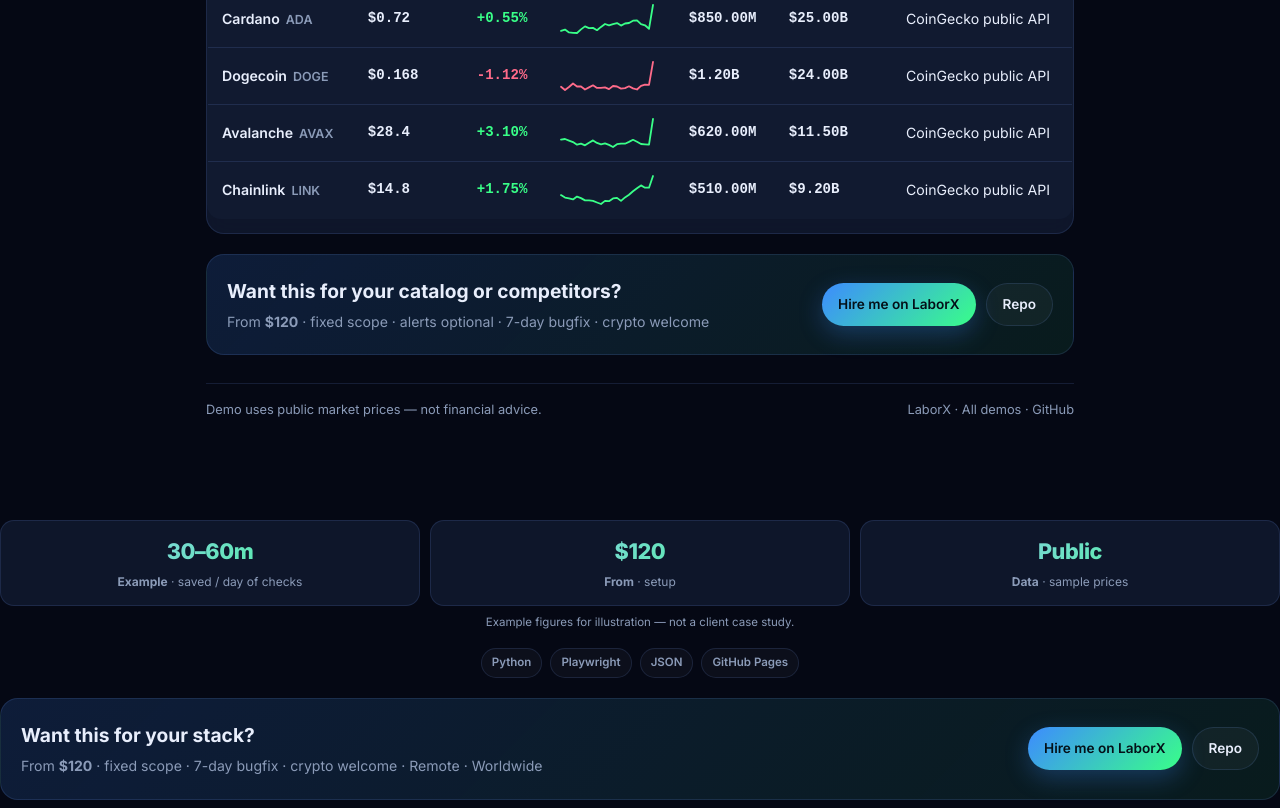
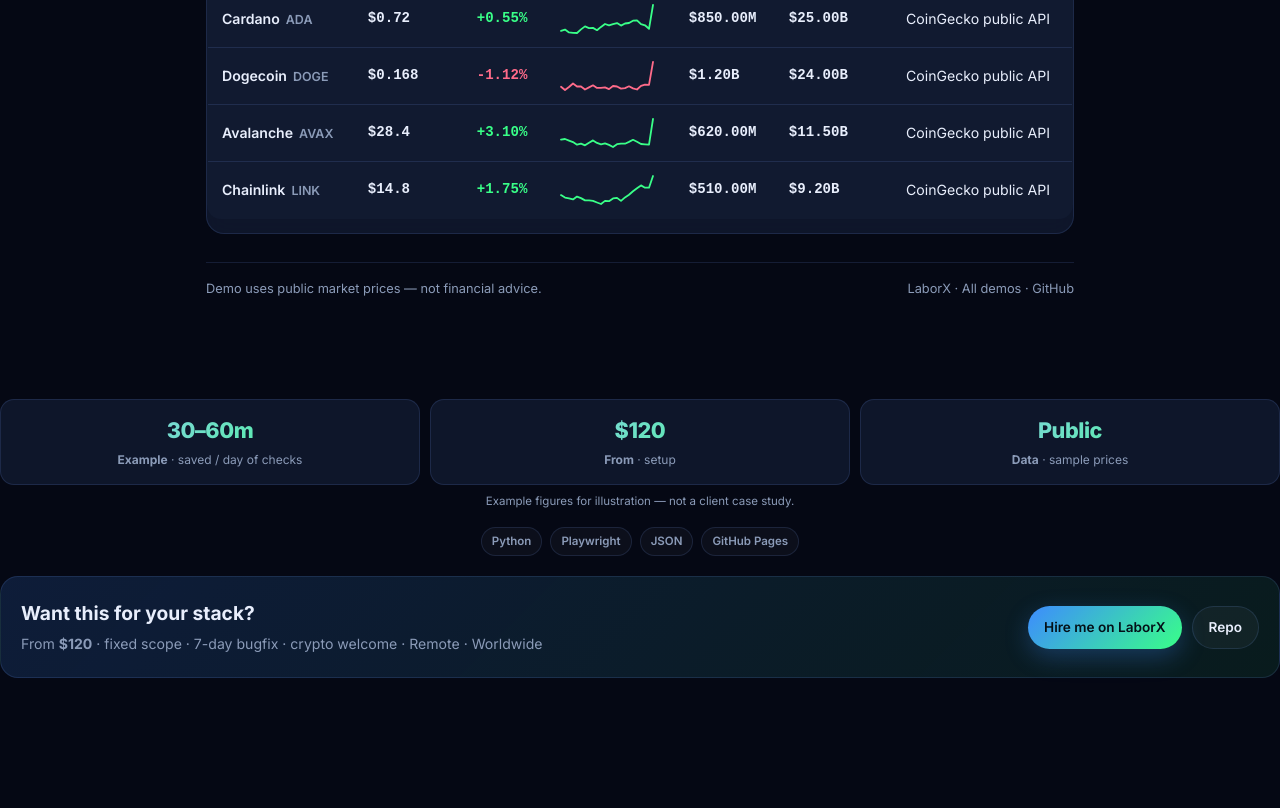
Before and after one commit to nyyoautomation/nyyo-live-scrape-dashboard, a plain HTML site: page index.html in a window 1280 px wide. Shown: the part 1454-2262 px from the top of the page. After the commit the page ends 2140 px from the top, so only its background shows below. Drawn offline with nearby package versions, Linux system fonts and the light colour scheme.

Commit message:
Deduplicate CTA/metrics blocks from upgrade retry

```diff
--- a/index.html
+++ b/index.html
@@ -140,16 +140,7 @@
       </div>
     </section>
 
-    <section class="cta-band">
-      <div>
-        <h2>Want this for your catalog or competitors?</h2>
-        <p>From <strong>$120</strong> · fixed scope · alerts optional · 7-day bugfix · crypto welcome</p>
-      </div>
-      <div class="cta-actions">
-        <a class="btn btn-primary" href="https://laborx.com/freelancers/users/id475124" rel="noopener">Hire me on LaborX</a>
-        <a class="btn btn-ghost" href="https://github.com/nyyoautomation/nyyo-live-scrape-dashboard">Repo</a>
-      </div>
-    </section>
+
 
     <footer class="page-foot">
       <span>Demo uses public market prices — not financial advice.</span>
```
